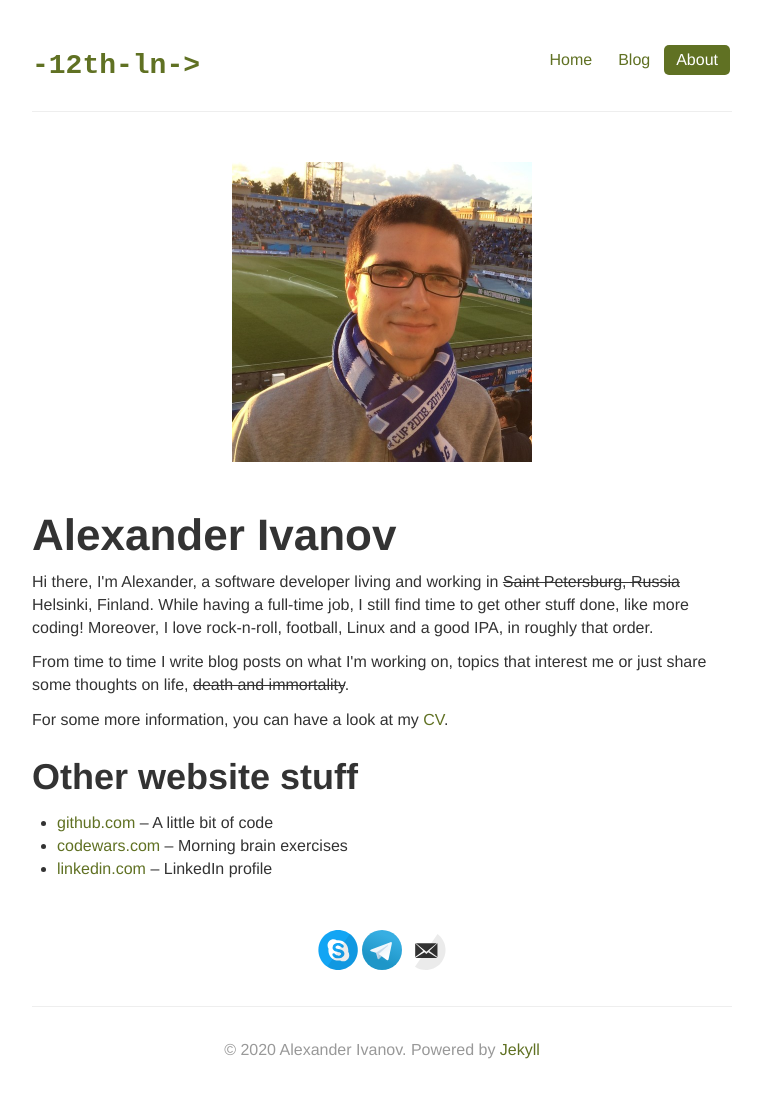
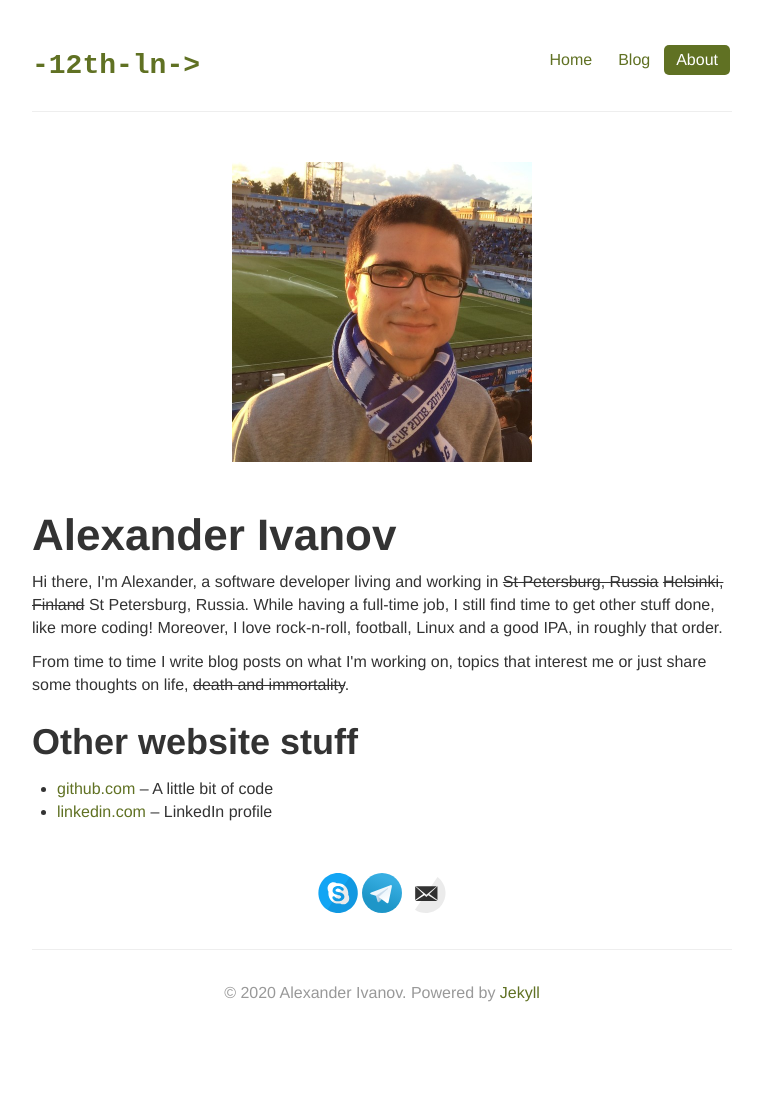
Before and after one commit to sashasyedin/twelfthlane.net, a Jekyll site: the page built from about.md, in a window 1280 px wide. Shown: the whole page, without its empty margins (258-1021 px from the left). Built offline with Jekyll 4.4.1, drawn with Linux system fonts in a browser that asks for light colours; after the commit the page ends 1055 px from its top, so only the background shows below that.

Commit message:
Update about.md

```diff
--- a/about.md
+++ b/about.md
@@ -8,22 +8,18 @@ title: About Me
 
 <div class="row-fluid">
 	<p>
-		Hi there, I'm Alexander, a software developer living and working in <s>Saint Petersburg, Russia</s> Helsinki, Finland.
+		Hi there, I'm Alexander, a software developer living and working in <s>St Petersburg, Russia</s> <s>Helsinki, Finland</s> St Petersburg, Russia.
 		While having a full-time job, I still find time to get other stuff done, like more coding!
 		Moreover, I love rock-n-roll, football, Linux and a good IPA, in roughly that order.
 	</p>
 	<p>
 		From time to time I write blog posts on what I'm working on, topics that interest me or just share some thoughts on life, <s>death and immortality</s>.
 	</p>
-	<p markdown="1">
-		For some more information, you can have a look at my [CV]({{ site.url }}/download/cv_2019.pdf).
-	</p>
 </div>
 
 ## Other website stuff
 
 * [github.com](https://github.com/sashasyedin) – A little bit of code
-* [codewars.com](https://codewars.com/users/sashasyedin) – Morning brain exercises
 * [linkedin.com](https://linkedin.com/in/sashasyedin) – LinkedIn profile
 
 <div class="contacts">
```
